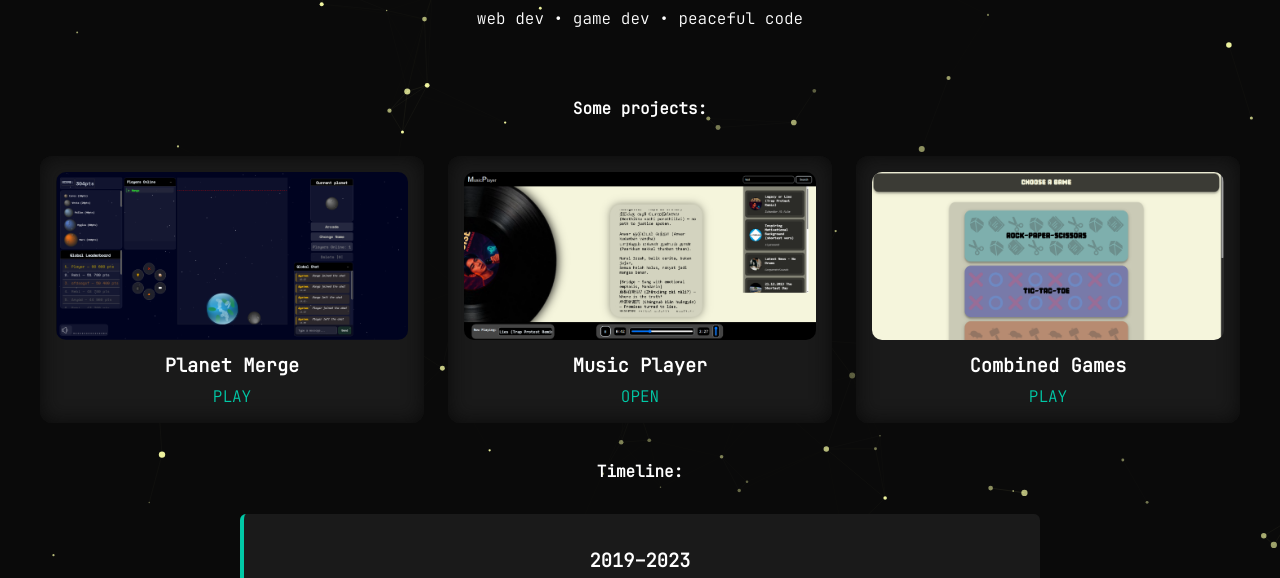
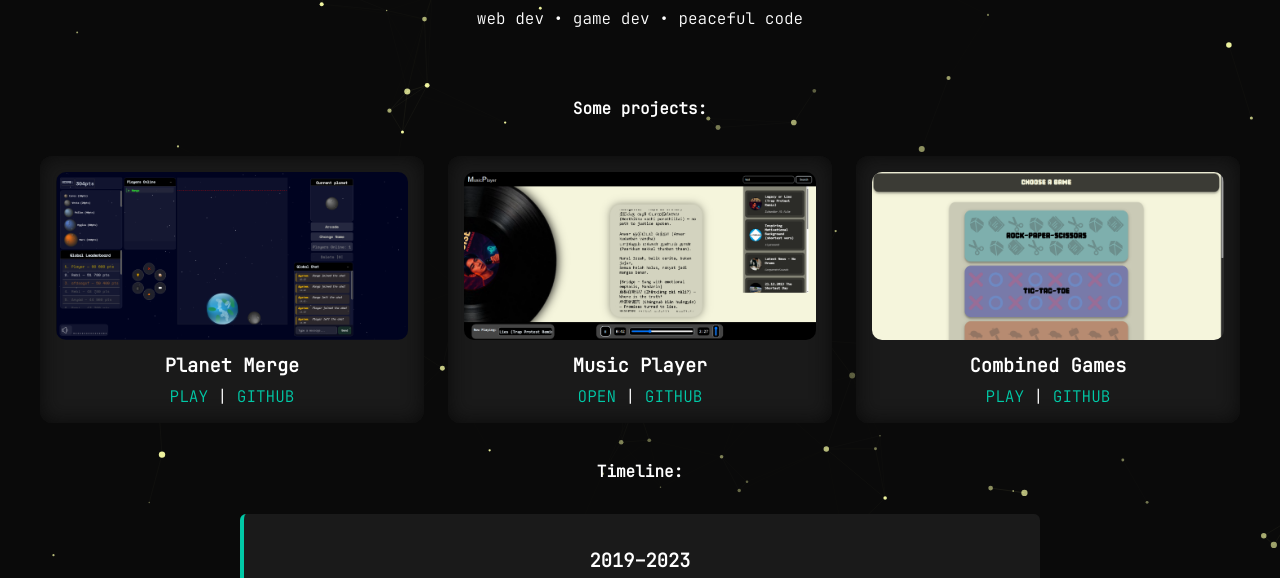
Before and after one commit to MolnarHangaBorbala/Portfolio, a plain HTML site: page index.html in a window 1280 px wide. Shown: the part 195-773 px from the top of the page. Drawn offline with Linux system fonts and the light colour scheme.

Commit message:
Add files via upload

```diff
--- a/css/indexstyle.css
+++ b/css/indexstyle.css
@@ -29,6 +29,9 @@ h1 {
 
 a:hover {
     text-decoration: underline wavy;
+}
+
+a {
     cursor: url("../cur/Embossed Gray Scale Link Select.cur"), auto;
 }
 
@@ -332,5 +335,4 @@ footer {
     z-index: 0;
     pointer-events: none;
     background: linear-gradient(180deg, rgba(10, 10, 10, 0.2), rgba(10, 10, 10, 0.6));
-
 }
--- a/index.html
+++ b/index.html
@@ -37,17 +37,29 @@
         <div class="project-card btn">
             <img src="img/planet-merge-img.png" alt="Planet Merge">
             <h3>Planet Merge</h3>
-            <a href="https://planet-merge.netlify.app" target="_blank">PLAY</a>
+            <span>
+                <a href="https://planet-merge.netlify.app" target="_blank">PLAY</a>
+                <span>|</span>
+                <a href="https://github.com/MolnarHangaBorbala/Planet-Merge" target="_blank">GITHUB</a>
+            </span>
         </div>
         <div class="project-card btn">
             <img src="img/music-player-img.png" alt="Music Player">
             <h3>Music Player</h3>
-            <a href="https://music-player-pr0ject.netlify.app/" target="_blank">OPEN</a>
+            <span>
+                <a href="https://music-player-pr0ject.netlify.app/" target="_blank">OPEN</a>
+                <span>|</span>
+                <a href="https://github.com/MolnarHangaBorbala/Music-Player" target="_blank">GITHUB</a>
+            </span>
         </div>
         <div class="project-card btn">
             <img src="img/combined-games-img.png" alt="Combined Games">
             <h3>Combined Games</h3>
-            <a href="https://combined-games.netlify.app" target="_blank">PLAY</a>
+            <span>
+                <a href="https://combined-games.netlify.app" target="_blank">PLAY</a>
+                <span>|</span>
+                <a href="https://github.com/MolnarHangaBorbala/Combined-Games" target="_blank">GITHUB</a>
+            </span>
         </div>
     </section>
 
```
Also changed, not shown: html/games.html (+10 -2 lines), html/projects.html (+10 -2 lines).
